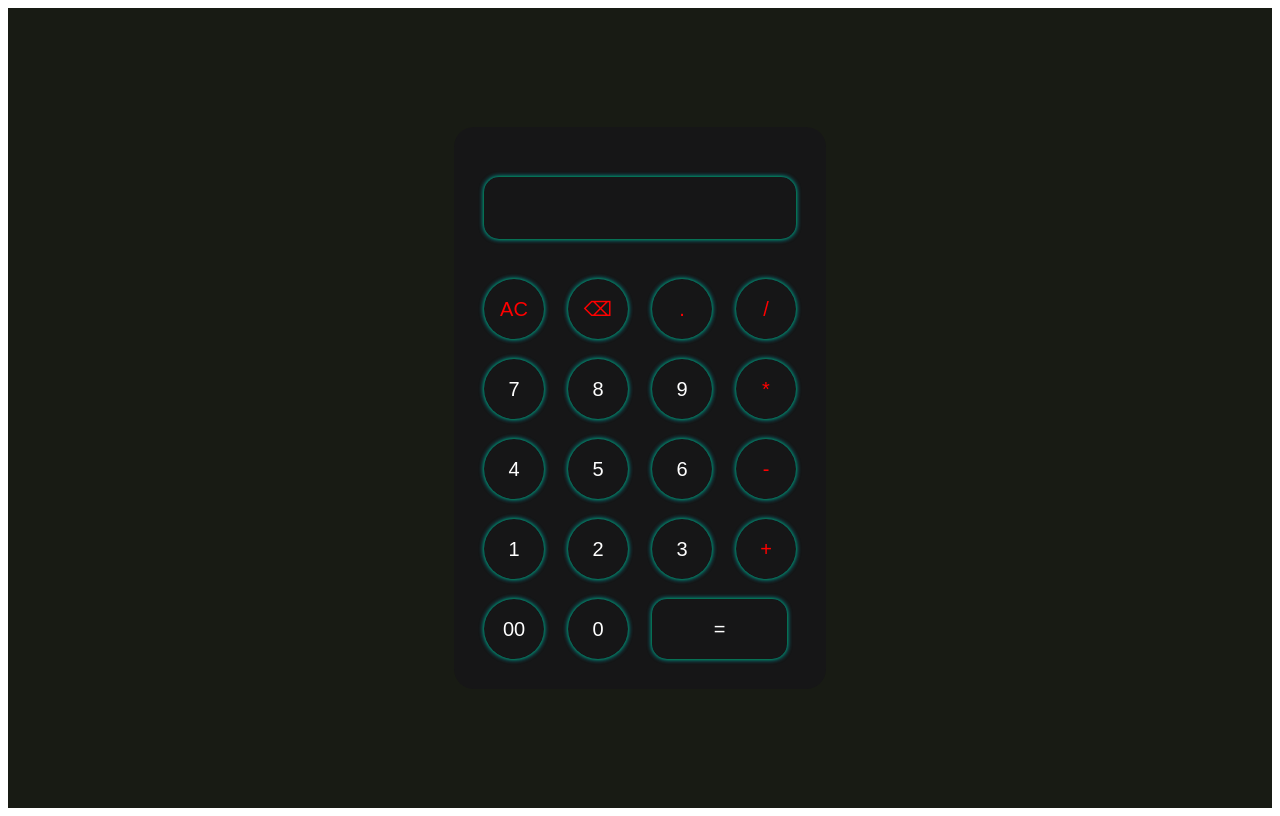
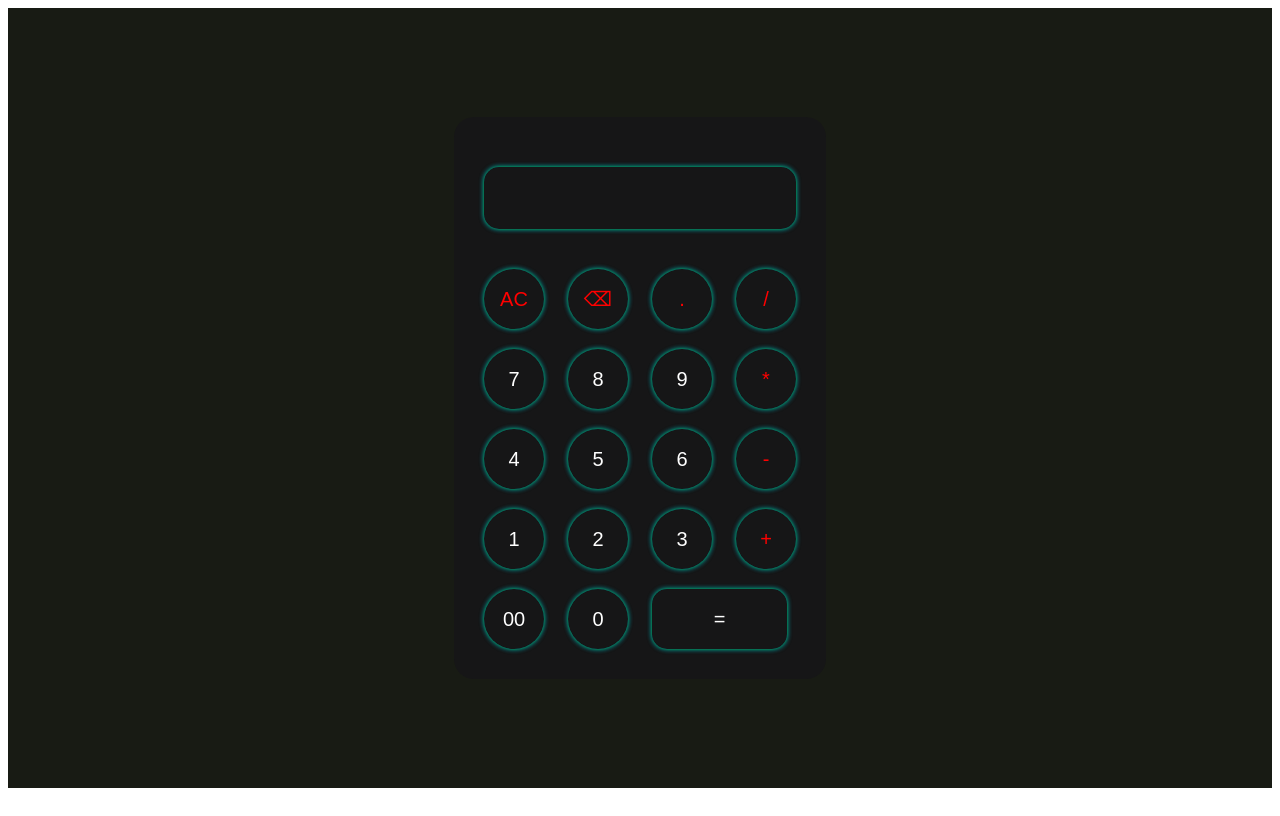
Before and after one commit to Prasadk1226/Calculator, a plain HTML site: page index.html in a window 1280 px wide. Drawn offline with Linux system fonts and the light colour scheme.

Commit message:
height adjusted

```diff
--- a/style.css
+++ b/style.css
@@ -1,6 +1,6 @@
 .Container{
     width: 100%;
-    height: 100vh;
+    height: 97.5vh;
     background: #181b14;
     display: flex;
     align-items: center;
```
